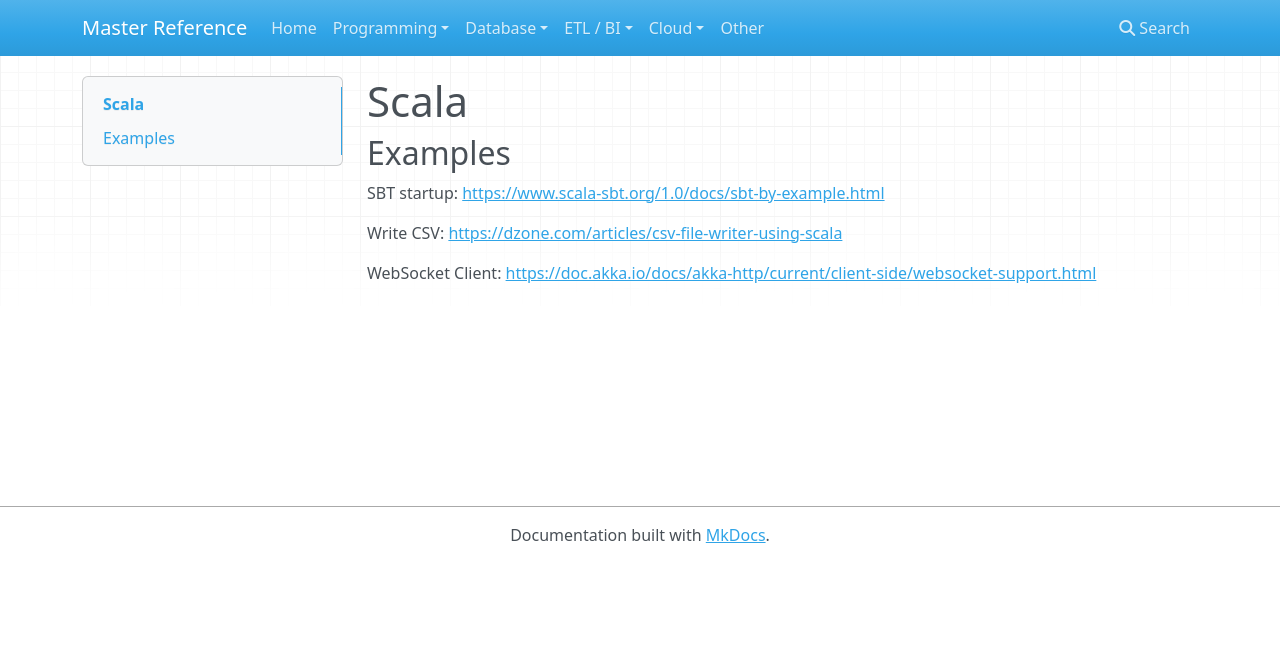
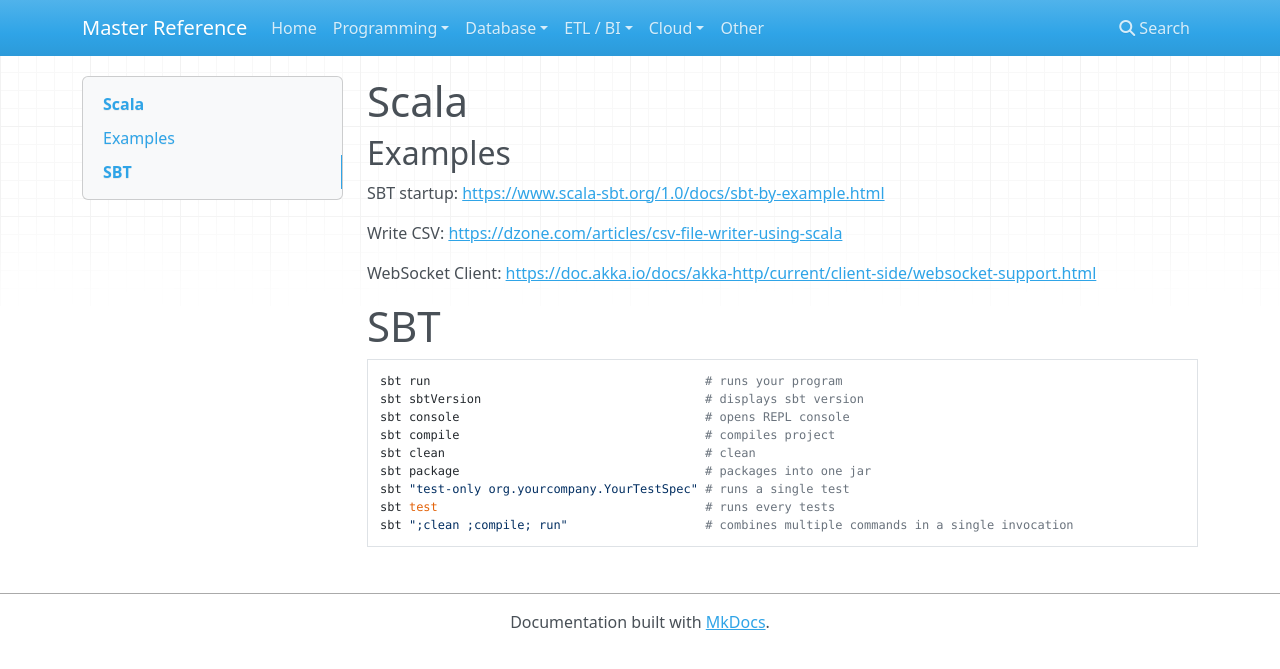
Before and after one commit to flarco/ref-docs, an MkDocs documentation site: the page built from docs/programming/scala.md, in a window 1280 px wide. Shown: the top 669 px of the page. Built offline with MkDocs 1.6.1, drawn with Linux system fonts in a browser that asks for light colours; nearby versions of some CDN libraries; old or Windows-style settings are respelled for this version of MkDocs.

Commit message:
Update scala.md

````diff
--- a/docs/programming/scala.md
+++ b/docs/programming/scala.md
@@ -7,3 +7,17 @@ SBT startup: <https://www.scala-sbt.org/1.0/docs/sbt-by-example.html>
 Write CSV: <https://dzone.com/articles/csv-file-writer-using-scala>
 
 WebSocket Client: <https://doc.akka.io/docs/akka-http/current/client-side/websocket-support.html>
+
+# SBT
+
+```bash
+sbt run                                      # runs your program
+sbt sbtVersion                               # displays sbt version
+sbt console                                  # opens REPL console
+sbt compile                                  # compiles project
+sbt clean                                    # clean
+sbt package                                  # packages into one jar
+sbt "test-only org.yourcompany.YourTestSpec" # runs a single test
+sbt test                                     # runs every tests
+sbt ";clean ;compile; run"                   # combines multiple commands in a single invocation
+```
````
